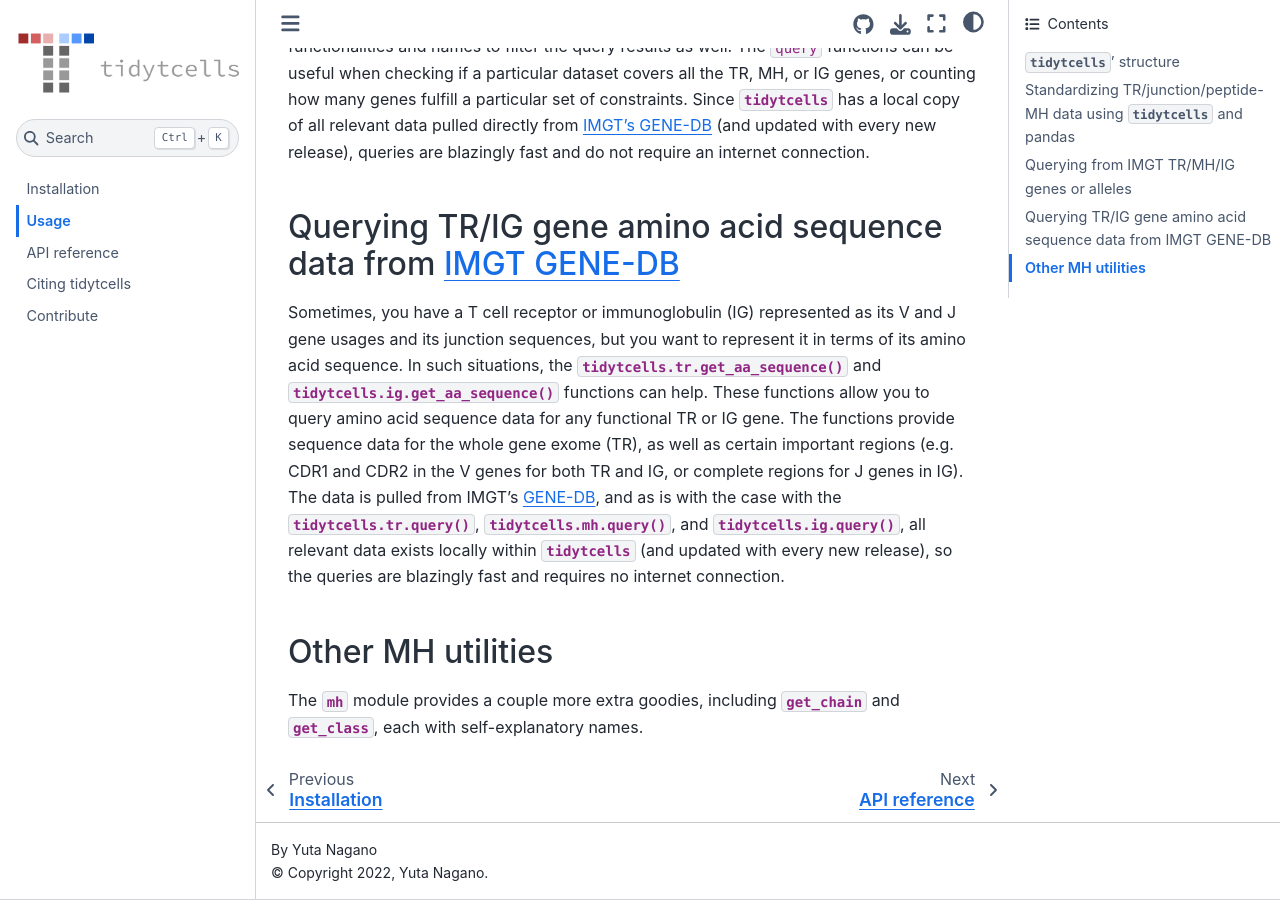
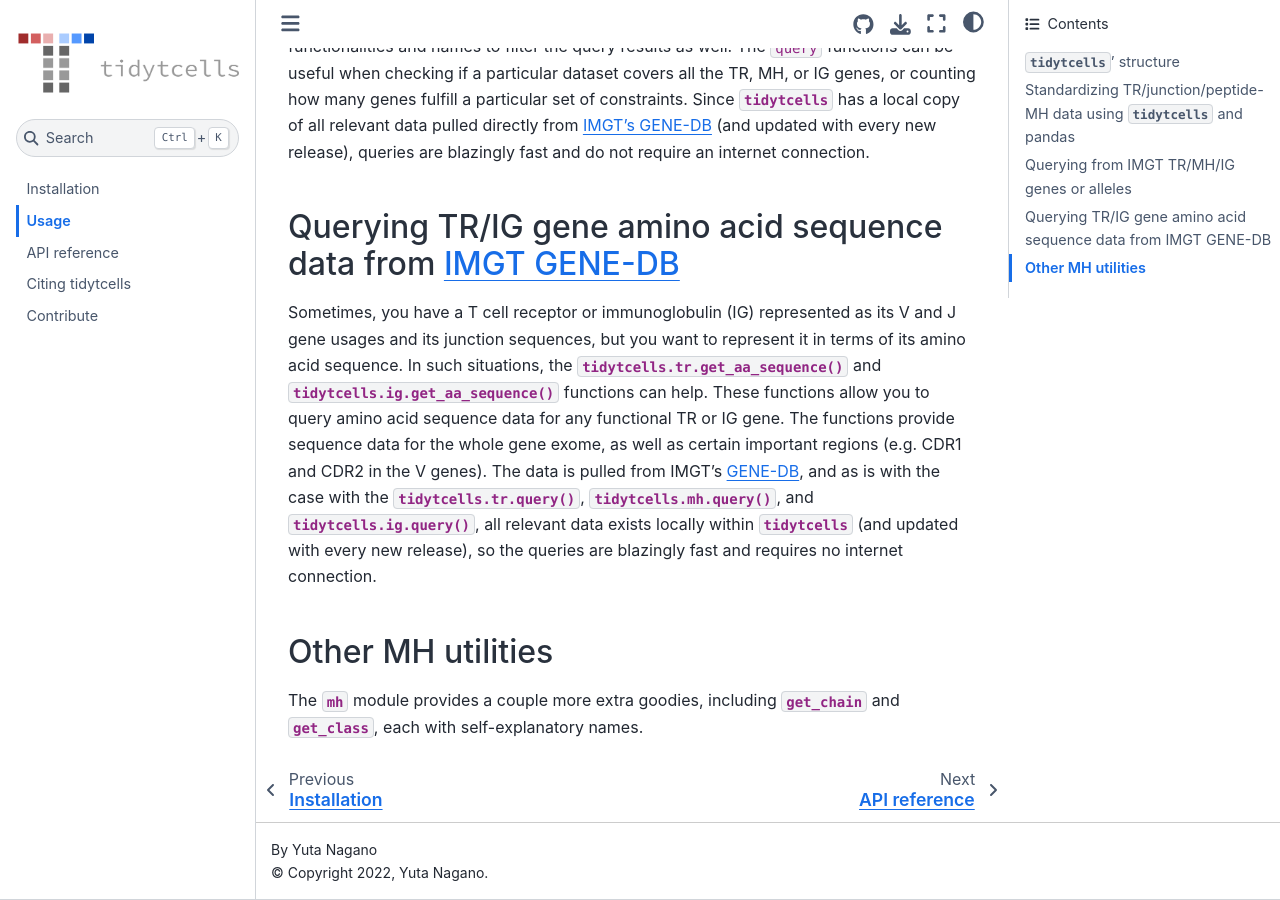
Before and after one commit to yutanagano/tidytcells, a Sphinx documentation site: the page built from docs/usage.rst, in a window 1280 px wide and 900 px high, scrolled down 2779 px. Built offline with Sphinx 7.4.7 and the Sphinx Book theme 1.1.4, drawn with Linux system fonts in a browser that asks for light colours.

Commit message:
chore: simplify amino acid sequence data section

```diff
--- a/docs/usage.rst
+++ b/docs/usage.rst
@@ -112,7 +112,7 @@ Querying TR/IG gene amino acid sequence data from `IMGT GENE-DB <https://www.img
 Sometimes, you have a T cell receptor or immunoglobulin (IG) represented as its V and J gene usages and its junction sequences, but you want to represent it in terms of its amino acid sequence.
 In such situations, the :py:func:`tidytcells.tr.get_aa_sequence` and :py:func:`tidytcells.ig.get_aa_sequence` functions can help.
 These functions allow you to query amino acid sequence data for any functional TR or IG gene.
-The functions provide sequence data for the whole gene exome (TR), as well as certain important regions (e.g. CDR1 and CDR2 in the V genes for both TR and IG, or complete regions for J genes in IG).
+The functions provide sequence data for the whole gene exome, as well as certain important regions (e.g. CDR1 and CDR2 in the V genes).
 The data is pulled from IMGT's `GENE-DB <https://www.imgt.org/genedb/>`_, and as is with the case with the :py:func:`tidytcells.tr.query`, :py:func:`tidytcells.mh.query`, and :py:func:`tidytcells.ig.query`, all relevant data exists locally within :py:mod:`tidytcells` (and updated with every new release), so the queries are blazingly fast and requires no internet connection.
 
 Other MH utilities
```
